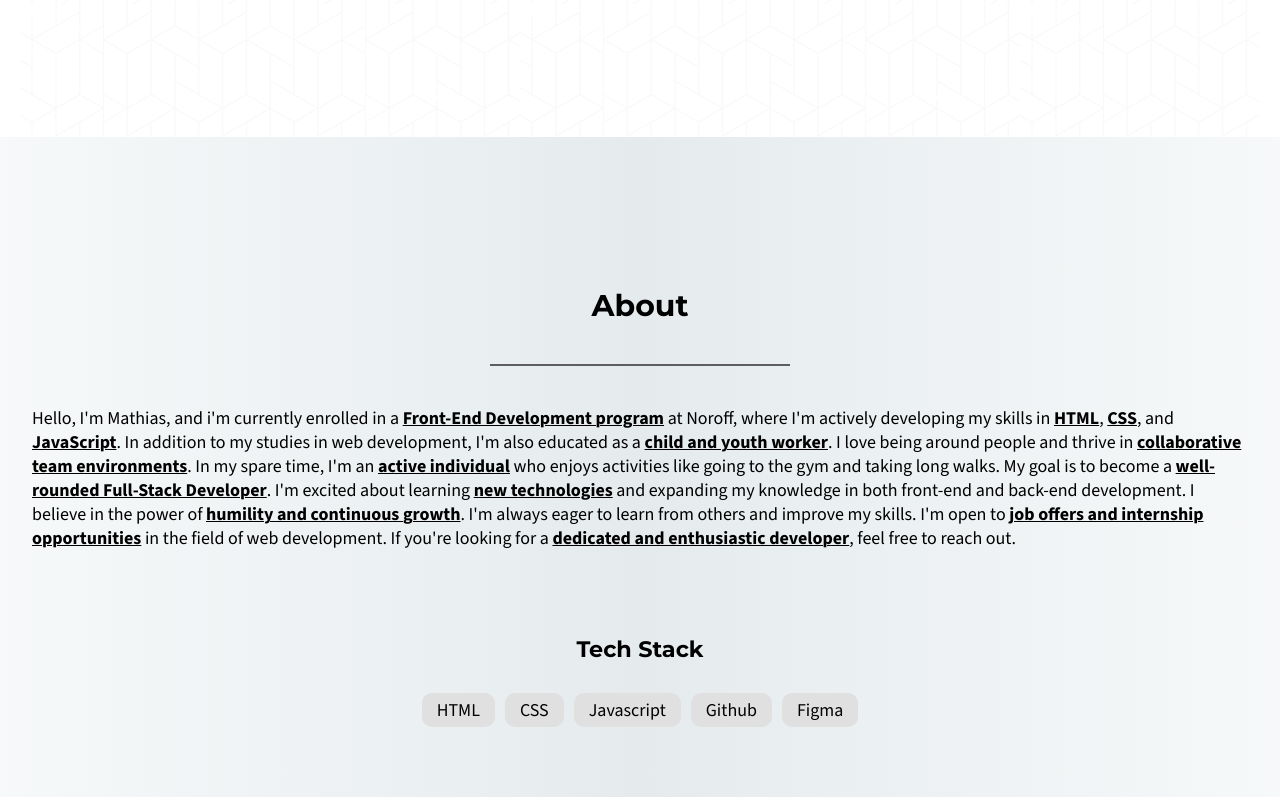
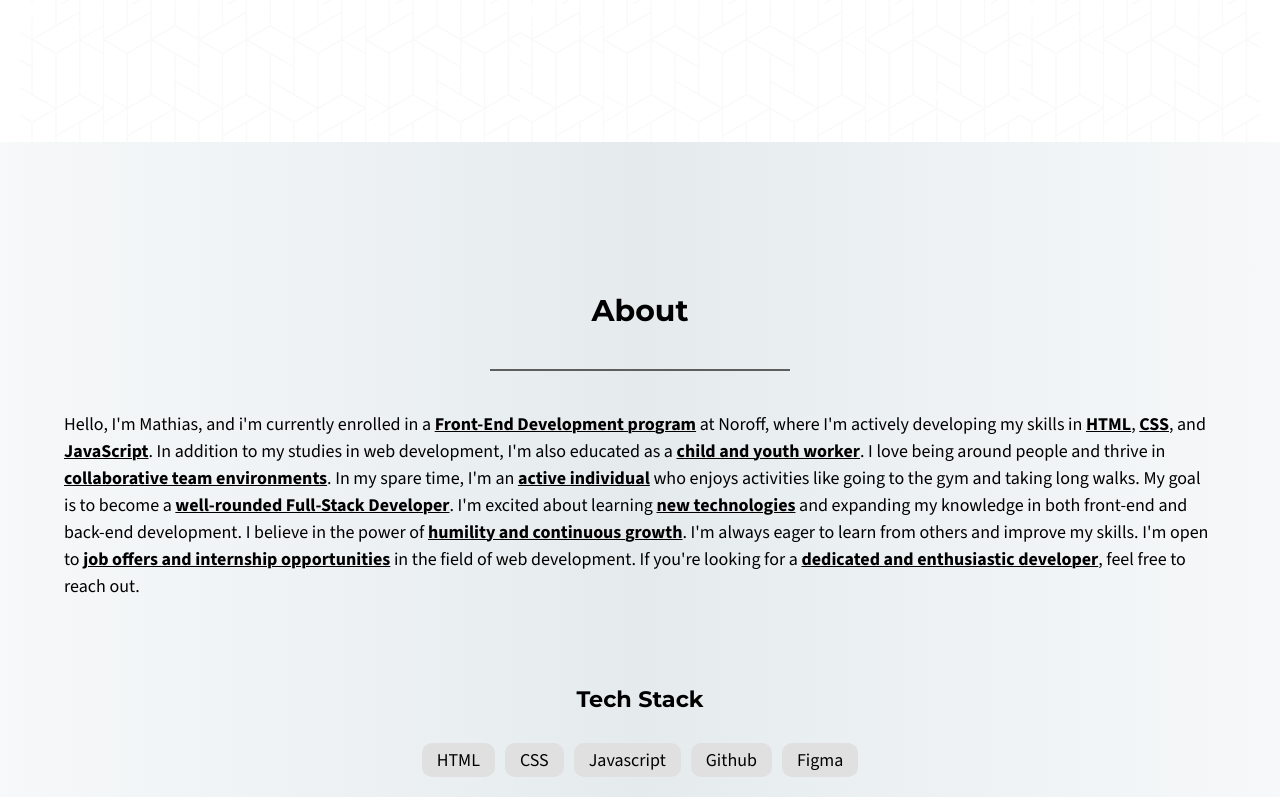
Before and after one commit to Tinberg/Portfolio, a website: page index.html in a window 1280 px wide. Shown: the part 496-1293 px from the top of the page. Drawn offline with nearby package versions, Linux system fonts and the light colour scheme.

Commit message:
Update index.css

```diff
--- a/index.css
+++ b/index.css
@@ -307,7 +307,8 @@ input:checked + .slider .label.dark {
 
 .hero-about-paragraph {
   margin-bottom: 60px;
-  max-width: 1500px;
+  max-width: 1800px;
+  line-height: 1.5;
 }
 .hero-paragraph {
   font-size: var(--font-size-22);
@@ -321,7 +322,6 @@ input:checked + .slider .label.dark {
   border: 2px solid;
   border-radius: 20px;
 }
-
 .contact-button {
   background: var(--background-color-black);
   color: var(--color-white);
@@ -340,7 +340,7 @@ input:checked + .slider .label.dark {
 .about-paragraph {
   font-size: var(--font-size-18);
   text-align: left;
-  width: 95%;
+  width: 90%;
 }
 .about-text-bold {
   font-weight: var(--font-weight-bold);
```
